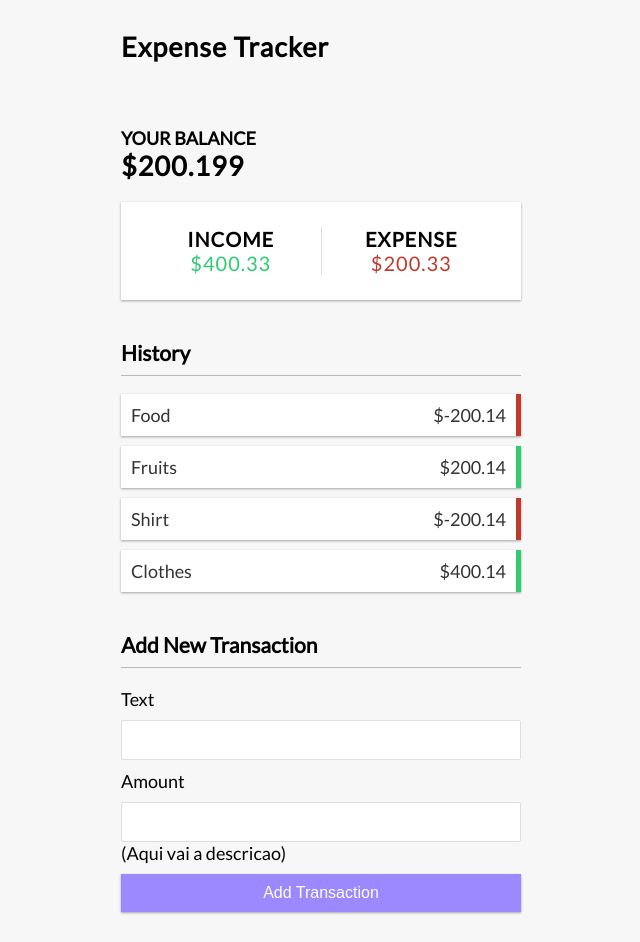
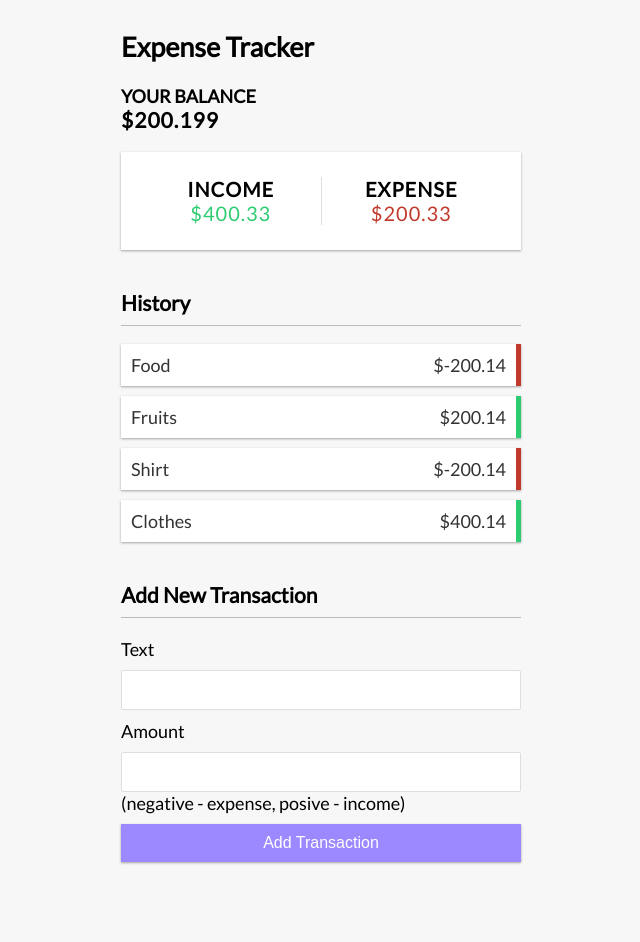
Before and after one commit to pascoalkahamba/task-list-with-vuejs, a Vue app: page / in a window 1280 px wide. Shown: the whole page, without its empty margins (319-959 px from the left). After the commit the page ends 892 px from the top, so only its background shows below. Built offline with nearby package versions, Linux system fonts and the light colour scheme.

Commit message:
I've created the ref transactions

```diff
--- a/src/App.vue
+++ b/src/App.vue
@@ -1,12 +1,23 @@
 <script setup lang="ts">
-import Header from './components/Header.vue'
+import { ref } from 'vue'
+import Balance from './components/CurrentBalance.vue'
+import Header from './components/MyHeader.vue'
 import IncomeExpenses from './components/IncomeExpenses.vue'
 import TransactionList from './components/TransactionList.vue'
 import AddTransaction from './components/addTransaction.vue'
+
+const transactions = ref([
+  { name: 'Food', price: 200.12 },
+  { name: 'Fruit', price: 300.12 },
+  { name: 'Clothes', price: 500.12 },
+  { name: 'Houses', price: 2000.12 },
+  { name: 'Shirt', price: 100.12 }
+])
 </script>
 <template>
   <section class="container">
     <Header />
+    <Balance />
     <IncomeExpenses />
     <TransactionList />
     <AddTransaction />
--- a/src/components/Header.vue
+++ b/src/components/CurrentBalance.vue
@@ -1,9 +1,8 @@
 <script setup lang="ts"></script>
 
 <template>
-  <div>
-    <h1 class="tracker">Expense Tracker</h1>
+  <section>
     <h4>Your Balance</h4>
     <h1>$200.199</h1>
-  </div>
+  </section>
 </template>
--- a/src/components/Balance.vue
+++ b/src/components/MyHeader.vue
@@ -1,7 +1,5 @@
 <script setup lang="ts"></script>
 
 <template>
-  <section>
-    <p>Balance</p>
-  </section>
+  <h2>Expense Tracker</h2>
 </template>
--- a/src/components/addTransaction.vue
+++ b/src/components/addTransaction.vue
@@ -7,7 +7,7 @@
 
     <label for="amount">Amount</label>
     <input type="number" id="amount" />
-    <span>(Aqui vai a descricao)</span>
+    <span>(negative - expense, posive - income)</span>
 
     <button type="submit" class="btn">Add Transaction</button>
   </form>
```
